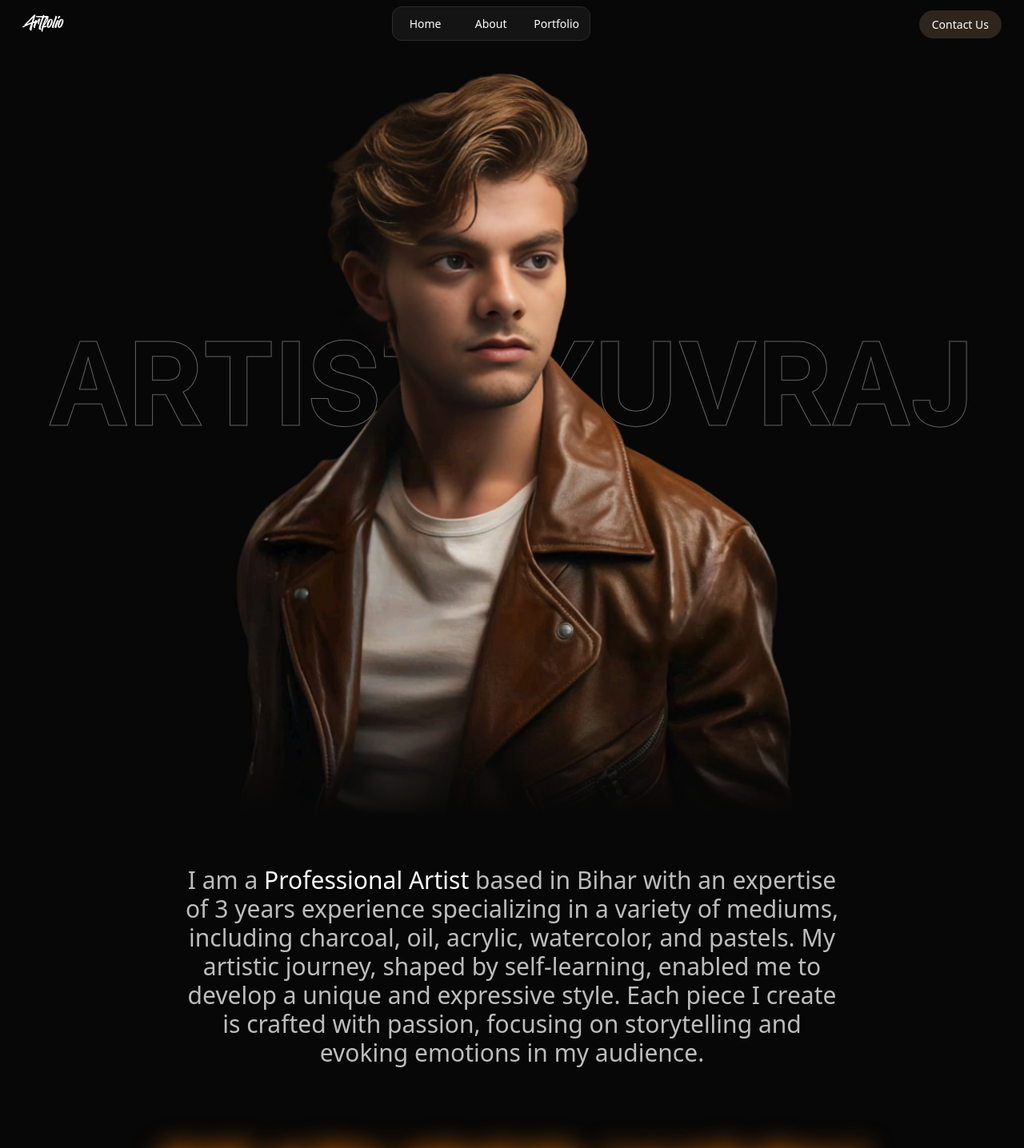
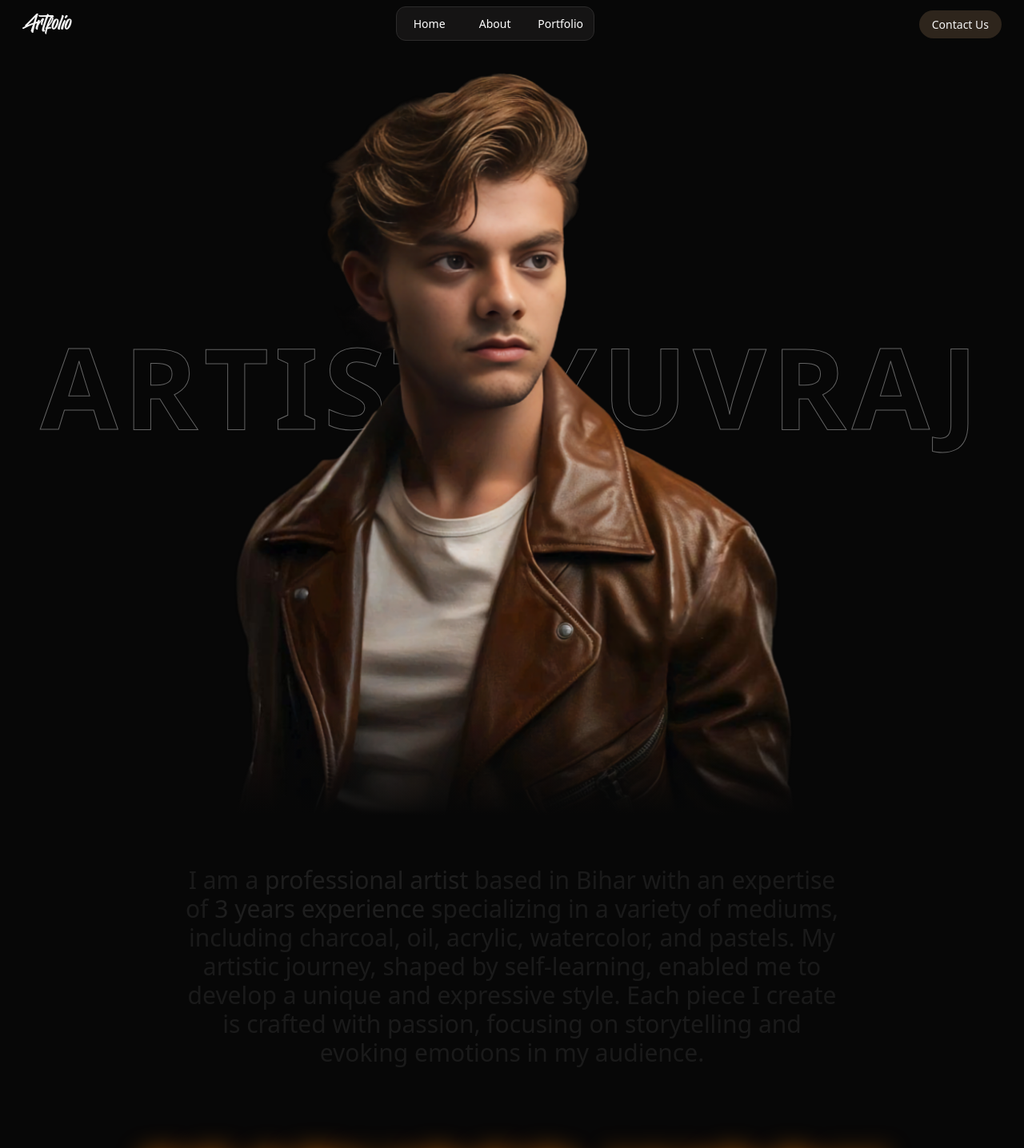
Before and after one commit to techiuv/artist-portfolio, a React (Vite) app: page / in a window 1280 px wide. Shown: the top 1436 px of the page at 80% size. Built offline with nearby package versions, Linux system fonts and the light colour scheme; no server answers.

Commit message:
ui changes

```diff
--- a/index.html
+++ b/index.html
@@ -27,7 +27,7 @@
     <link rel="canonical" href="https://artist-portfolio-yuvraj.vercel.app/" />
     <title>Artist Portfolio - Yuvraj</title>
   </head>
-  <body class="bg-bg-dark text-white">
+  <body class="bg-bg-dark text-neutral-100">
     <div id="root"></div>
     <script type="module" src="/src/main.jsx"></script>
   </body>
--- a/src/components/About.jsx
+++ b/src/components/About.jsx
@@ -6,12 +6,16 @@
 const About = () => {
   useGSAP(() => {
     gsap.from(".about-para", {
-      opacity: 0,
+      opacity: .1,
       duration: 1,
+      delay: 0.5,
       scrollTrigger: {
         start: "top 90%",
-        y: 50,
+        end: "bottom 60%",
+        y: 100,
+        scrub: 1,
         trigger: "#about",
+        markers: false,
       },
     });
   });
@@ -20,12 +24,14 @@
 
   return (
     <p className="about-para text-center w-[90%] md:w-[70%] lg:w-[65%] mx-auto text-lg md:text-2xl lg:text-3xl text-[#BDBDBD] my-10 md:my-16 font-normal ">
-      I am a <span className="text-white">Professional Artist</span> based in
-      Bihar with an expertise of {experience} experience specializing in a
-      variety of mediums, including charcoal, oil, acrylic, watercolor, and
-      pastels. My artistic journey, shaped by self-learning, enabled me to
-      develop a unique and expressive style. Each piece I create is crafted with
-      passion, focusing on storytelling and evoking emotions in my audience.
+      I am a <span className="text-neutral-200 ">professional artist</span>{" "}
+      based in Bihar with an expertise of{" "}
+      <span className="text-neutral-200 ">{experience} experience</span>{" "}
+      specializing in a variety of mediums, including charcoal, oil, acrylic,
+      watercolor, and pastels. My artistic journey, shaped by self-learning,
+      enabled me to develop a unique and expressive style. Each piece I create
+      is crafted with passion, focusing on storytelling and evoking emotions in
+      my audience.
     </p>
   );
 };
--- a/src/components/Cards.jsx
+++ b/src/components/Cards.jsx
@@ -1,7 +1,37 @@
+import { gsap } from "gsap";
+import { useGSAP } from "@gsap/react";
+import { ScrollTrigger } from "gsap/ScrollTrigger";
+import { useRef } from "react";
+
+gsap.registerPlugin(ScrollTrigger);
+
 const Cards = ({ path, tittle, year, description, medium }) => {
+  const cardRef = useRef(null);
+
+  useGSAP(() => {
+    gsap.fromTo(
+      cardRef.current,
+      { y: 50, opacity: 0.5 },
+      {
+        y: 0,
+        opacity: 1,
+        duration: 1,
+        ease: "power3.out",
+        scrollTrigger: {
+          trigger: cardRef.current,
+          start: "top 85%", // Adjust based on when you want it to trigger
+          toggleActions: "play none none none",
+        },
+      }
+    );
+  }, []);
+
   return (
-    <figure className="w-[100%] flex items-center flex-col md:flex-row justify-center gap-4 rounded-3xl bg-secondary-color backdrop-blur-2xl p-3 md:p-6 mt-5 md:mt-10">
-      <div className="w-[100%] md:w-[40%] rounded-xl md:rounded-3xl object-cover ">
+    <figure
+      ref={cardRef}
+      className="w-[100%] flex items-center flex-col md:flex-row justify-center gap-4 rounded-3xl bg-secondary-color backdrop-blur-2xl p-3 md:p-6 mt-5 md:mt-10 opacity-0"
+    >
+      <div className="w-[100%] md:w-[40%] rounded-xl md:rounded-3xl object-cover">
         <img
           src={path}
           alt={tittle}
@@ -10,9 +40,9 @@
         />
       </div>
 
-      <figcaption className="w-[100%] md:w-[60%] flex flex-col-reverse lg:flex-col justify-start h-[100%] p-2 ">
+      <figcaption className="w-[100%] md:w-[60%] flex flex-col-reverse lg:flex-col justify-start h-[100%] p-2">
         <div className="w-[100%] text-sm md:text-lg text-white font-light flex items-center justify-start my-2 gap-2 md:gap-4">
-          <p className="rounded-2xl  md:rounded-3xl bg-[#383838] px-3 py-1 text-center font-normal text-sm">
+          <p className="rounded-2xl md:rounded-3xl bg-[#383838] px-3 py-1 text-center font-normal text-sm">
             {medium}
           </p>
           <p className="bg-primary-color px-3 py-1 text-center font-normal text-sm rounded-2xl md:rounded-3xl">
@@ -21,8 +51,8 @@
         </div>
 
         <div className="w-[100%]">
-          <h2 className="font-bold text-3xl my-3  uppercase">{tittle}</h2>
-          <p className="text-lg md:text-xl lg:text-2xl my-2 text-[#BDBDBD] font-normal ">
+          <h2 className="font-bold text-3xl my-3 uppercase">{tittle}</h2>
+          <p className="text-lg md:text-xl lg:text-2xl my-2 text-[#BDBDBD] font-normal">
             {description}
           </p>
         </div>
--- a/src/components/Navbar.jsx
+++ b/src/components/Navbar.jsx
@@ -54,13 +54,13 @@
     <nav
       className={`${
         scrollY > 50
-          ? "fixed lg:relative top-0 left-0 right-0 bg-[#6A000000] backdrop-blur-sm z-50"
+          ? "fixed lg:relative top-0 left-0 right-0 bg-[#07070796] backdrop-blur-sm z-50"
           : ""
       } flex justify-between items-center lg:relative fixed top-0 left-0 right-0 w-full min-h-[5vh] px-3 md:px-7 transition-all py-2 duration-300 z-50`}
     >
       {/* Logo */}
       <div>
-        <a href="/" className="cursor-pointer logo font-normal text-xl ">
+        <a href="/" className="cursor-pointer logo font-normal text-xl md:text-2xl">
           Artfolio
         </a>
       </div>
@@ -150,7 +150,7 @@
       </div>
 
       <div
-        className={`fixed inset-0 bg-black opacity-50 h-screen w-screen z-40 transition-opacity duration-300 ${
+        className={`fixed inset-0 bg-black opacity-50 h-screen w-screen z-40 transition-opacity duration-500 ${
           isOpen ? "block" : "hidden"
         }`}
         onClick={toggleDrawer}
--- a/src/index.css
+++ b/src/index.css
@@ -21,7 +21,7 @@
 }
 
 h3 {
-  font-family: "heading-font", sans-serif;
+  /* font-family: "heading-font", sans-serif; */
 }
 
 .text-stroke{
@@ -54,5 +54,3 @@
 ::-webkit-scrollbar-corner {
   background: transparent; /* Corner styling */
 }
-
-/* For Firefox */
--- a/src/pages/Home.jsx
+++ b/src/pages/Home.jsx
@@ -19,7 +19,7 @@
       <main>
         <section
           id="home"
-          className="w-[100%]   h-auto lg:h-[120vh] relative flex justify-center items-center"
+          className="w-[100%] mt-[8vh] md:mt-0  h-auto lg:h-[120vh] relative flex justify-center items-center"
         >
           <div className="mx-auto relative h-full ">
             <img
```
